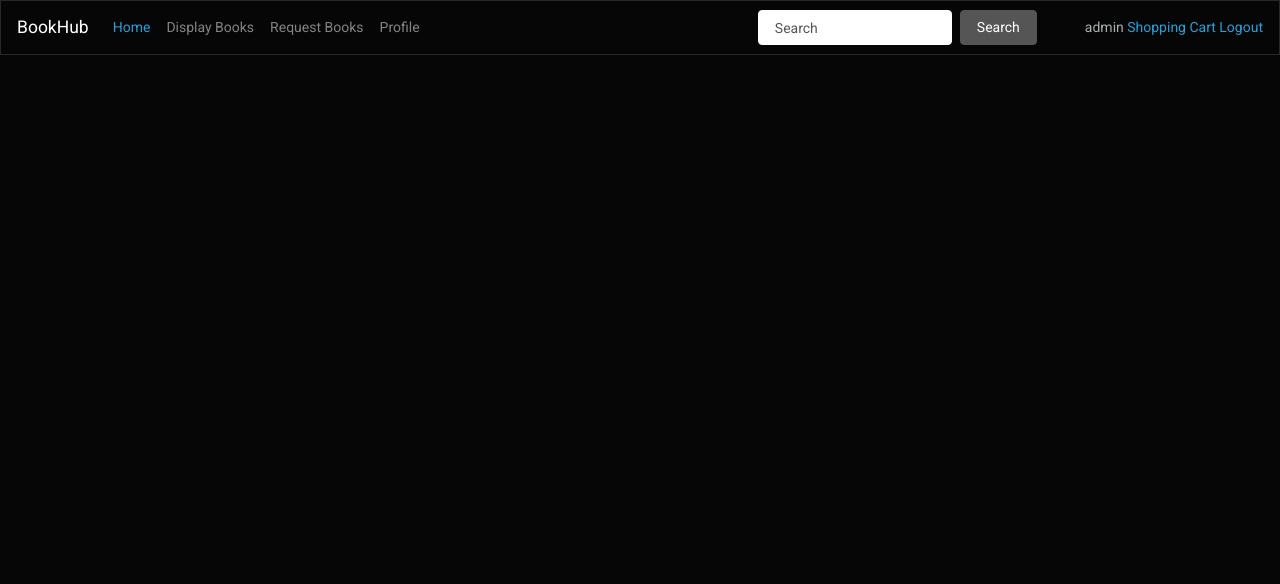
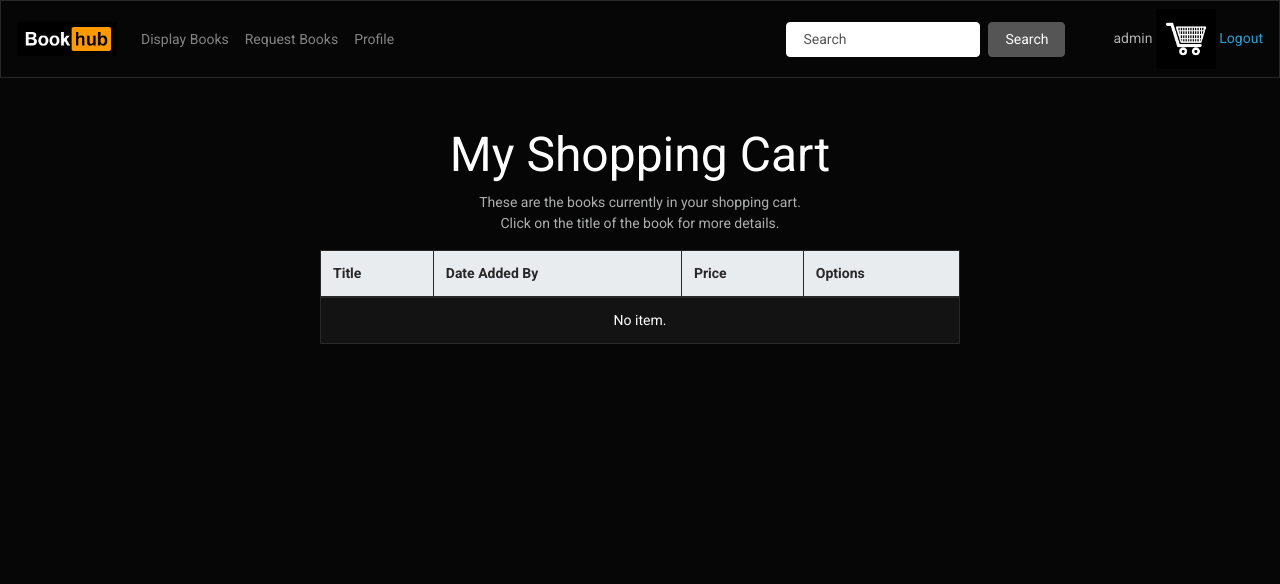
Before and after one commit to rbelleca/CS3337_Proj, a Django app: page /shoppingcart in a window 1280 px wide. Shown: the top 584 px of the page. Run offline with Django 3.2, Linux system fonts and the light colour scheme; a user stored in the database is signed in; data comes from the database, SQL or seed files in the repository; both versions use the stored data as it was after the commit; some libraries are stand-ins or nearby versions.

Commit message:
Fixed Navbar active links, Added PostBook feature

```diff
--- a/bookEx/templates/base.html
+++ b/bookEx/templates/base.html
@@ -12,23 +12,19 @@
 </head>
 <body>
 <nav class="navbar navbar-expand-lg navbar-dark bg-dark">
-    <a class="navbar-brand" href="#">BookHub</a>
-    <button class="navbar-toggler" type="button" data-toggle="collapse" data-target="#navbarColor02" aria-controls="navbarColor02" aria-expanded="false" aria-label="Toggle navigation">
-    <span class="navbar-toggler-icon"></span>
-    </button>
+    {% block logo %}
+    <a class="navbar-brand" href="">
+    <img src= "{% static 'logoHorz.png' %}" class="" style="width: 100px">
+    </a>
+    {% endblock logo %}
     <div class="collapse navbar-collapse" id="navbarColor02">
     <ul class="navbar-nav mr-auto text-light">
         {% block navbar_item %}
-        <li class="nav-item active">
-            <a class="nav-link text-primary" href="/home">Home
-            <span class="sr-only">(current)</span>
-            </a>
-        </li>
         <li class="nav-item">
             <a class="nav-link" href="/displaybooks">Display Books</a>
         </li>
         <li class="nav-item">
-            <a class="nav-link" href="/postbook">Request Books</a>
+            <a class="nav-link" href="/requestbook">Request Books</a>
         </li>
         <li class="nav-item">
             <a class="nav-link" href="/mybooks">Profile</a>
@@ -56,7 +52,9 @@
         <span style="float: right;">
             {% if user.is_authenticated %}
                 {{ user.username }}
-                <a href="{% url 'shoppingcart' %}">Shopping Cart</a>
+                <a href="{% url 'shoppingcart' %}">
+                    <img src= "{% static 'cart_logo.png' %}" class="" style="width: 60px">
+                </a>
                 <a href="{% url 'logout' %}?next=/"> Logout </a>
             {% else %}
                 NOT Logged in.
--- a/bookEx/templates/bookMng/shoppingcart.html
+++ b/bookEx/templates/bookMng/shoppingcart.html
@@ -2,20 +2,28 @@
 {% load static %}
 
 {% block title %}
-My Books
+Shopping Cart
 {% endblock title%}
 
-{% block sidenav %}
-  {% for item in item_list %}
-    <li>
-        <a href="{{ item.link }}"> {{ item.item }} </a>
-    </li>
-  {% endfor %}
-{% endblock sidenav %}
-
-{% block content %}
-<h1 align="center">My Shopping Cart</h1>
-<table align="center" border="2" width="500">
+{% block main_content %}
+<div class="text-center">
+    <h2> My Shopping Cart </h2>
+    <p> These are the books currently in your shopping cart. <br>Click on the title of the book for more details.</p>
+</div>
+<table class="table table-striped table-bordered mx-auto" align="center" border="2">
+    <thead class="thead-light">
+        <tr>
+            <th class="font-weight-bold">Title</th>
+            <th class="font-weight-bold">Date Added By</th>
+            <th class="font-weight-bold">Price</th>
+            <th class="font-weight-bold">Options</th>
+        </tr>
+    </thead>
+    {% if not books %}
+    <tr>
+        <td class="text-center" colspan="4">No item.</td>
+    </tr>
+    {% else %}
     {% for book in books %}
         <tr>
             <td>
@@ -34,7 +42,8 @@
             </td>
         </tr>
     {% endfor %}
+    {% endif %}
 </table>
 
-<h2>Total Price: ${{ totalPrice }}</h2>
-{% endblock content %}
+<!--<h2>Total Price: ${{ totalPrice }}</h2>-->
+{% endblock main_content %}
--- a/bookMng/views.py
+++ b/bookMng/views.py
@@ -1,3 +1,4 @@
+from django.contrib.admin import AdminSite
 from django.shortcuts import render, redirect
 from django.http import HttpResponse
 from  .models import MainMenu
@@ -22,6 +23,29 @@
 from django.contrib.auth.decorators import login_required
 
 # Create your views here.
+class MainMenuAdminSite(AdminSite):
+    def get_app_list(self, request):
+        """
+        Return a sorted list of all the installed apps that have been
+        registered in this site.
+        """
+        ordering = {
+            "Display Books": 1,
+            "Request Book": 2,
+            "My Books": 3,
+            "Shopping Cart": 4,
+            "Post Book": 5,
+        }
+        app_dict = self._build_app_dict(request)
+        # a.sort(key=lambda x: b.index(x[0]))
+        # Sort the apps alphabetically.
+        app_list = sorted(app_dict.values(), key=lambda x: x['name'].lower())
+
+        # Sort the models alphabetically within each app.
+        for app in app_list:
+            app['models'].sort(key=lambda x: ordering[x['name']])
+
+        return app_list
 
 def index(request):
     # return HttpResponse("<h1 align='center'>Hello World</h1>")
@@ -200,7 +224,9 @@
 @login_required(login_url=reverse_lazy('login'))
 def shoppingcart(request):
     books = UserCart.objects.filter(username=request.user)
-    totalPrice = list(UserCart.objects.aggregate(Sum('price')).values())[0]
+    # print(f'User: {request.user}')
+    # print(books)
+    totalPrice = list(books.aggregate(Sum('price')).values())[0]
     return render(request,
         'bookMng/shoppingcart.html',
         {
```
Also changed, not shown: bookEx/templates/bookMng/book_detail.html (+13 -7 lines), bookEx/templates/bookMng/displaybooks.html (+9 -8 lines), bookEx/templates/bookMng/mybooks.html (+9 -8 lines), bookEx/templates/bookMng/postbook.html (+15 -10 lines), bookEx/templates/bookMng/requestbook.html (+16 -6 lines), bookEx/templates/registration/login.html (+8 -9 lines), bookEx/templates/registration/register.html (+9 -9 lines), bookEx/static/cart_logo.png (added), bookEx/static/uploads/Screen_Shot_2020-11-17_at_9.09.04_AM.png (added), bookMng/migrations/0003_auto_20201124_1918.py (added), db.sqlite3.
